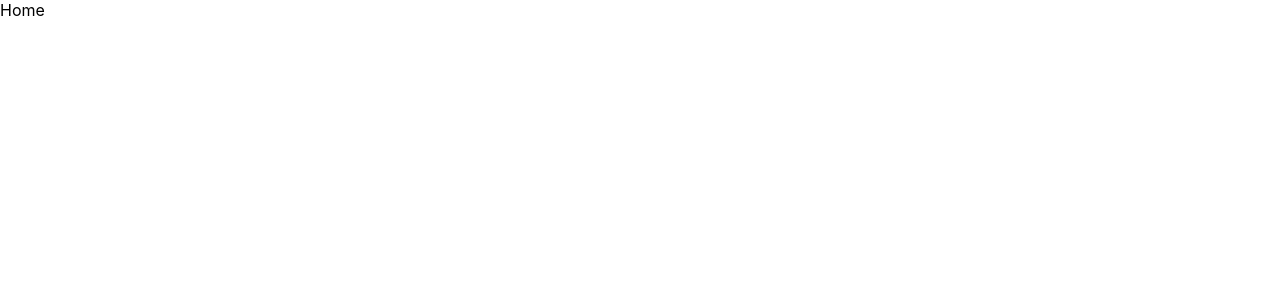
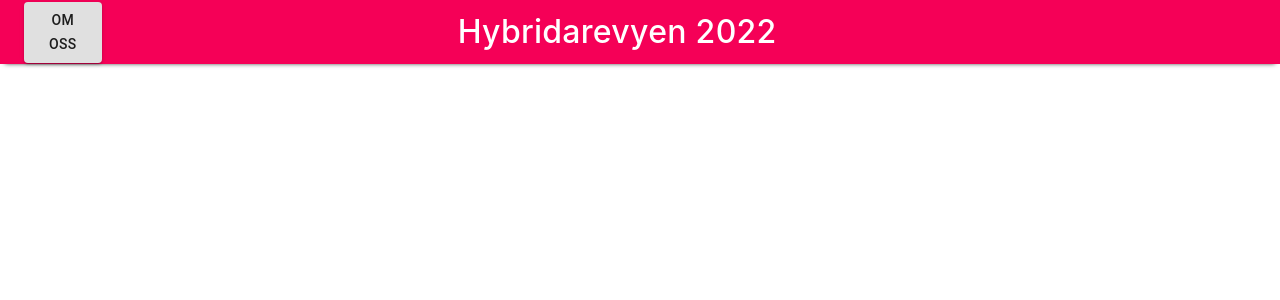
Before and after one commit to johafr/Hybridarevyen, a React (Create React App) app: page / in a window 1280 px wide. Shown: the top 300 px of the page. Built offline with nearby package versions, Linux system fonts and the light colour scheme.

Commit message:
init appbaer

```diff
--- a/package.json
+++ b/package.json
@@ -3,6 +3,7 @@
   "version": "0.1.0",
   "private": true,
   "dependencies": {
+    "@material-ui/core": "^4.12.1",
     "@testing-library/jest-dom": "^5.14.1",
     "@testing-library/react": "^11.2.7",
     "@testing-library/user-event": "^12.8.3",
--- /dev/null
+++ b/src/components/AppBar.tsx
@@ -0,0 +1,51 @@
+import React from "react";
+import { History } from "history";
+import {
+  createStyles,
+  makeStyles,
+  Theme,
+  Typography,
+  Toolbar,
+  Button,
+} from "@material-ui/core";
+
+interface AppBarProps {
+  onOmOss: () => any;
+  history: History<any>;
+}
+
+const AppBar: React.FC<AppBarProps> = ({ onOmOss, history }) => {
+  const classes = useStyles();
+  return (
+    <React.Fragment>
+      <Toolbar className={classes.Toolbar}>
+        <Button variant="contained" onClick={onOmOss}>
+          Om oss
+        </Button>
+        <Typography className={classes.Header}>Hybridarevyen 2022</Typography>
+      </Toolbar>
+    </React.Fragment>
+  );
+};
+
+const useStyles = makeStyles((theme: Theme) =>
+  createStyles({
+    Toolbar: {
+      backgroundColor: theme.palette.secondary.main,
+      position: "static",
+      boxShadow: "0px 4px 5px -5px",
+      marginBottom: theme.spacing(0.2),
+    },
+    Header: {
+      fontFamily: "-apple-system",
+      fontSize: "200%",
+      color: "#fff",
+      width: "100%",
+      textAlign: "center",
+      fontWeight: 550,
+      marginRight: "10%",
+    },
+  })
+);
+
+export default AppBar;
--- a/src/screens/Home.tsx
+++ b/src/screens/Home.tsx
@@ -1,5 +1,5 @@
 import React from "react";
-//import AppBar from "../components/AppBar";
+import AppBar from "../components/AppBar";
 import { History } from "history";
 
 interface Props {
@@ -9,8 +9,7 @@ interface Props {
 const Home: React.FC<Props> = ({ history }) => {
   return (
     <div>
-      {/*<AppBar onOmOss={() => history.push("/OmOss")} history={history}></AppBar>*/}
-      <header>Home</header>
+      <AppBar onOmOss={() => history.push("/OmOss")} history={history}></AppBar>
     </div>
   );
 };
```
Also changed, not shown: 1 other file (tests, documents, lock files or other folders).
